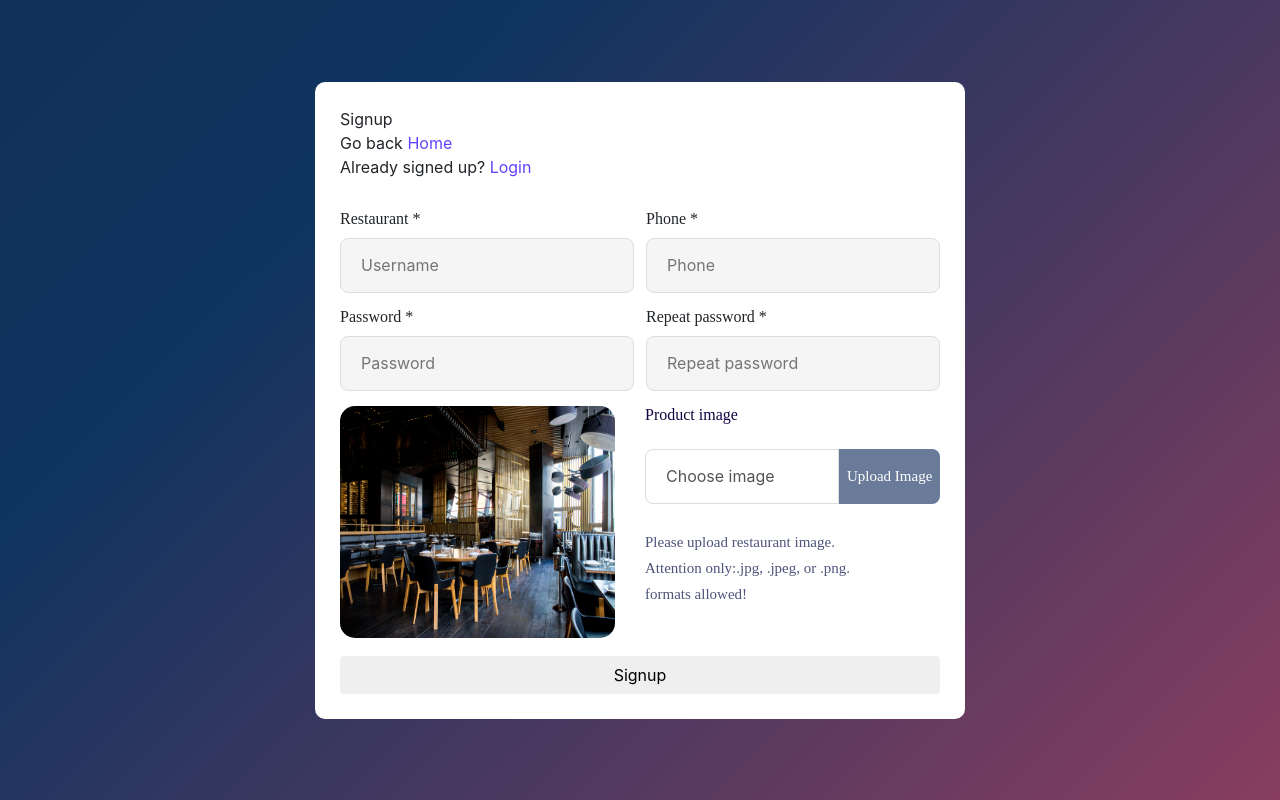
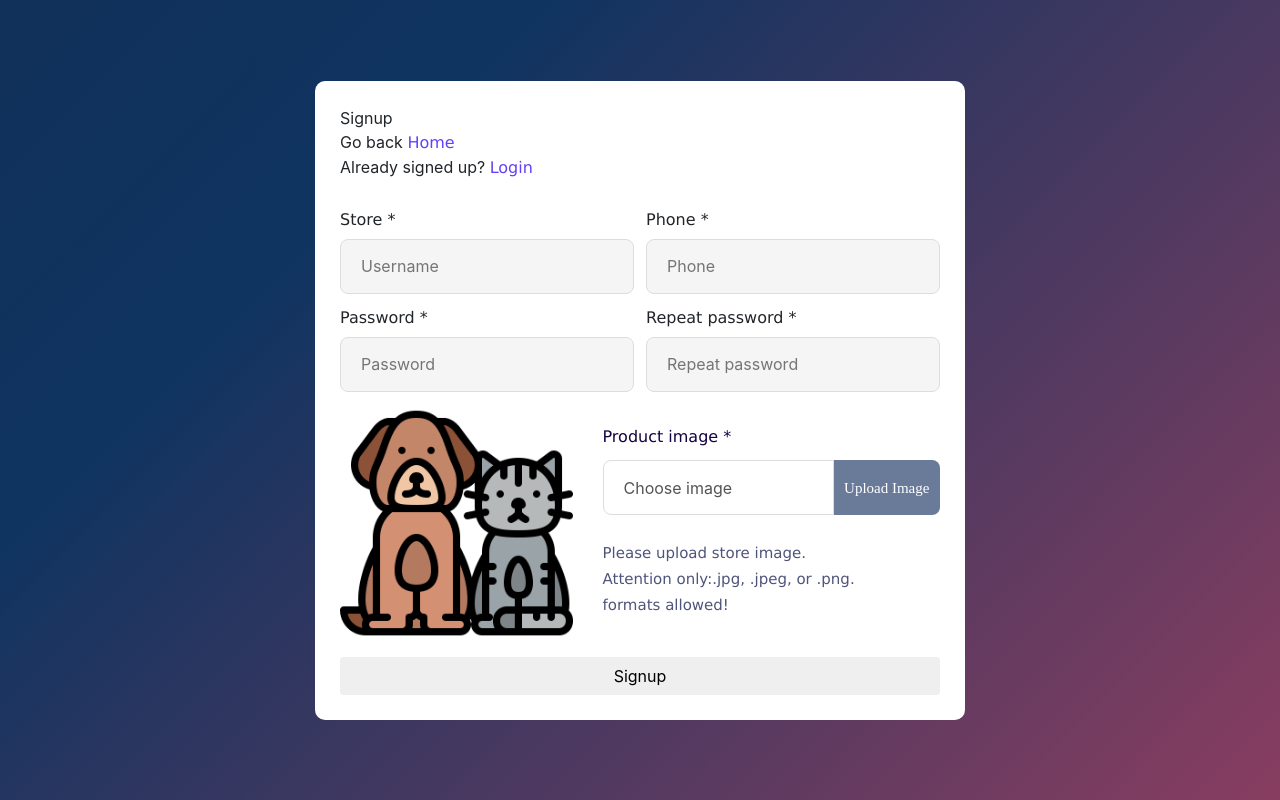
Before and after one commit to BbooKki/petstore, a Node server app: page /admin/signup in a window 1280 px wide. Run offline with Node 20, Linux system fonts and the light colour scheme; some libraries are stand-ins or nearby versions.

Commit message:
feat: develop css styles of pages

```diff
--- a/src/public/css/signup.css
+++ b/src/public/css/signup.css
@@ -15,6 +15,7 @@
 .signup-container a {
   text-decoration: none;
   color: black;
+  font-family: Verdana, Geneva, Tahoma, sans-serif;
 }
 
 .signup-container .signup-frame {
@@ -47,7 +48,7 @@
 
 .signup-container .sign-up-frame label {
   margin-bottom: 0px;
-  font-family: "Poppins";
+  font-family: Verdana, Geneva, Tahoma, sans-serif;
   font-style: normal;
   font-weight: 400;
   font-size: 16px;
@@ -104,15 +105,17 @@
   height: 100%;
   display: flex;
   flex-direction: column;
+  justify-content: center;
 }
 
 .signup-container .media-text {
-  font-family: "GT Walsheim Pro";
+  font-family: Verdana, Geneva, Tahoma, sans-serif;
   font-style: normal;
   font-weight: 500;
   font-size: 16px;
-  line-height: 18px;
+  line-height: 16px;
   color: #140342;
+  margin-bottom: -10px;
 }
 
 .signup-container .file-box input[type="file"] {
@@ -157,7 +160,7 @@
 
 .signup-container .thumbnail-desc {
   margin-top: 25px;
-  font-family: "GT Walsheim Pro";
+  font-family: Verdana, Geneva, Tahoma, sans-serif;
   font-style: normal;
   font-weight: 400;
   font-size: 15px;
--- a/src/router-admin.ts
+++ b/src/router-admin.ts
@@ -1,6 +1,6 @@
 import express from "express";
 const routerAdmin = express.Router();
-import restaurantController from "./controllers/restaurant.contoller";
+import restaurantController from "./controllers/store.contoller";
 import productController from "./controllers/product.controller";
 import makeUploader from "./libs/utils/uploader";
 
--- a/src/views/includes/header.ejs
+++ b/src/views/includes/header.ejs
@@ -1,12 +1,12 @@
 <!DOCTYPE html>
 <html lang="en">
   <head>
-    <title>Burak</title>
+    <title>Monito</title>
     <meta charset="UTF-8" />
     <meta http-equiv="X-UA-Compatible" content="IE=edge" />
     <meta name="viewport" content="width=device-width, initial-scale=1.0" />
 
-    <link rel="icon" type="image/png" href="/img/favicon.png" />
+    <link rel="icon" type="image/png" href="/img/pets.png" />
     <link
       rel="stylesheet"
       href="https://cdn.jsdelivr.net/npm/bootstrap@4.0.0/dist/css/bootstrap.min.css"
--- a/src/views/login.ejs
+++ b/src/views/login.ejs
@@ -15,7 +15,7 @@
       </div>
       <div class="login-input-frame">
         <div class="login-input-container">
-          <label>Restaurant *</label>
+          <label>Store *</label>
           <input
             type="text"
             name="memberNick"
--- a/src/views/products.ejs
+++ b/src/views/products.ejs
@@ -7,10 +7,10 @@
     <div class="navigation-menu">
       <ul class="nav justify-content-center">
         <li class="nav-item" style="cursor: pointer">
-          <a class="nav-link active" href="/admin/">Home</a>
+          <a class="nav-link " href="/admin/">Home</a>
         </li>
         <li class="nav-item" style="cursor: pointer">
-          <a class="nav-link" href="/admin/product/all">Menu</a>
+          <a class="nav-link active" href="/admin/product/all">Menu</a>
         </li>
         <li class="nav-item" style="cursor: pointer">
           <a class="nav-link" href="/admin/user/all">Users</a>
--- a/src/views/signup.ejs
+++ b/src/views/signup.ejs
@@ -22,7 +22,7 @@
 
         <div class="sign-input-frame" style="justify-content: space-between">
           <div class="sign-up-frame">
-            <label>Restaurant *</label>
+            <label>Store *</label>
             <input
               type="text"
               name="memberNick"
@@ -67,9 +67,9 @@
 
         <div class="signup-input-frame">
           <div class="media-frame">
-            <img class="upload-img-frame" src="/img/default.jpeg" />
+            <img class="upload-img-frame" src="/img/pets.png" />
             <div class="upload-container">
-              <span class="media-text">Product image</span>
+              <span class="media-text">Product image *</span>
               <div
                 class="file-box bs3-primary preview-image"
                 style="margin-top: 25px; display: flex"
@@ -90,7 +90,7 @@
                 />
               </div>
               <p class="thumbnail-desc">
-                Please upload restaurant image.<br />
+                Please upload store image.<br />
                 Attention only:.jpg, .jpeg, or .png. <br />
                 formats allowed!
               </p>
@@ -98,7 +98,7 @@
           </div>
         </div>
 
-        <input name="memberType" value="RESTAURANT" hidden />
+        <input name="memberType" value="STORE" hidden />
 
         <button class="signup-btn btn" name="signup" type="submit">
           Signup
```
Also changed, not shown: src/public/css/login.css (+8 -8 lines), src/controllers/store.contoller.ts (renamed from src/controllers/restaurant.contoller.ts), src/public/img/default.jpeg (deleted), src/public/img/pet.jpg (added), src/public/img/pets.png (added), 1 other file.
